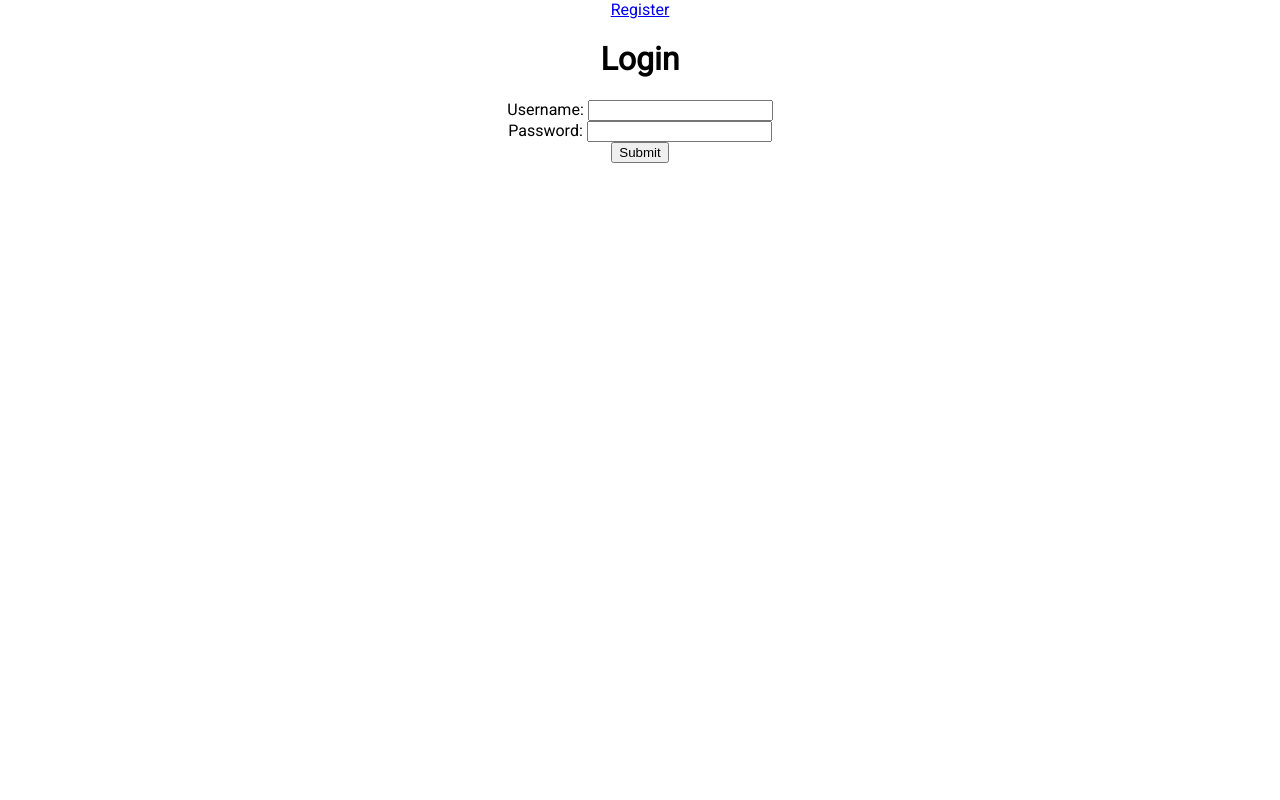
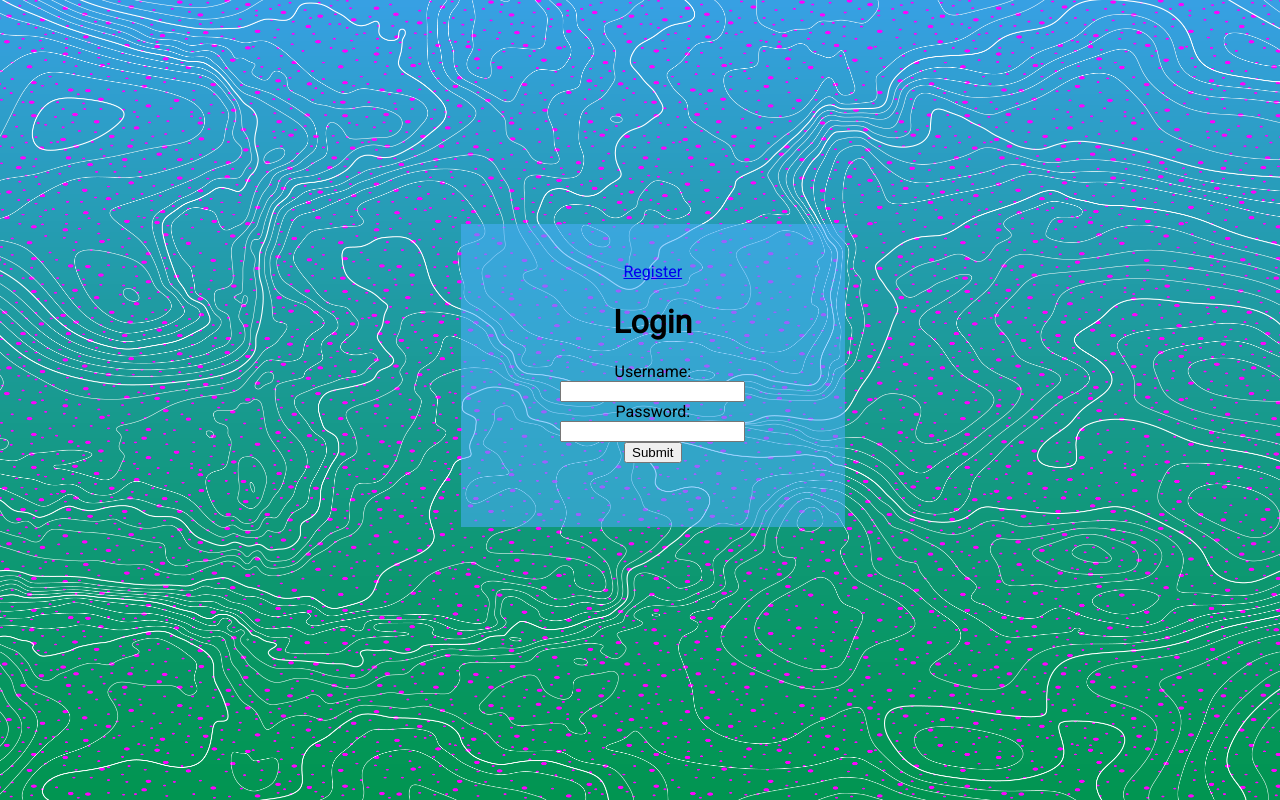
Before and after one commit to harenarium/chartjsgui, a React (Create React App) app: page / in a window 1280 px wide. Built offline with nearby package versions, Linux system fonts and the light colour scheme.

Commit message:
background image

```diff
--- a/src/App.css
+++ b/src/App.css
@@ -1,7 +1,9 @@
 .App {
   text-align: center;
   font-family: 'Roboto', sans-serif;
+  background-color: rgba(0,0,0,0);
 }
+
 
 /*
 .App-logo {
--- a/src/App.js
+++ b/src/App.js
@@ -146,7 +146,7 @@ componentDidMount(){
     console.log(source)
     this.state.auth ? document.body.style.backgroundImage = null : document.body.style.backgroundImage = `${source}`
     return (
-      <div style={{position: 'fixed', top: '0', left: '0', width: '100%', height: '100%'}} className="App">
+      <div style={{position: 'fixed', top: '0', left: '0', width: '100%', height: '100%', backgroundColor: "rgba(0,0,0,0)"}} className="App">
         {this.state.auth ? <div>
           {/* <header className="App-header">
            <Link to="/logout">Logout</Link>
@@ -162,6 +162,7 @@ componentDidMount(){
         </div> :  <Route path="/" render={ (renderProps) => {
            return <Login registeredCallback={this.gotAuthToken} renderLogin={this.renderLogin} loggedInCallback={ this.gotAuthToken } history={ renderProps.history } />;
          } } />}
+        {this.state.auth ? null :<img style={{position: "fixed", top: '0', left: '0', zIndex: "-999", maxWidth: "100%"}} src={Background}/>}
       </div>
     );
   }
--- a/src/components/Button.js
+++ b/src/components/Button.js
@@ -9,6 +9,7 @@ const style = {
 	marginLeft: '10%',
 	marginTop: '5%',
   width: '80%',
+	borderRadius: "5px"
 	// borderLeftStyle: 'solid',
 	// borderColor: 'white'
 	// float: 'left',
--- a/src/components/Login.js
+++ b/src/components/Login.js
@@ -51,7 +51,7 @@ export default class Login extends Component {
 
   render() {
     return (
-      <div >
+      <div style={{backgroundColor: "rgba(75,175,255,0.55)", padding: '3% 5% 5% 5%', width: "20%", position: "absolute", top: "28%", left:"36%"}}>
         {this.state.register ? <div>
           <header className="App-header">
             <Link onClick={this.setRegister} to="/">Login</Link>
```
